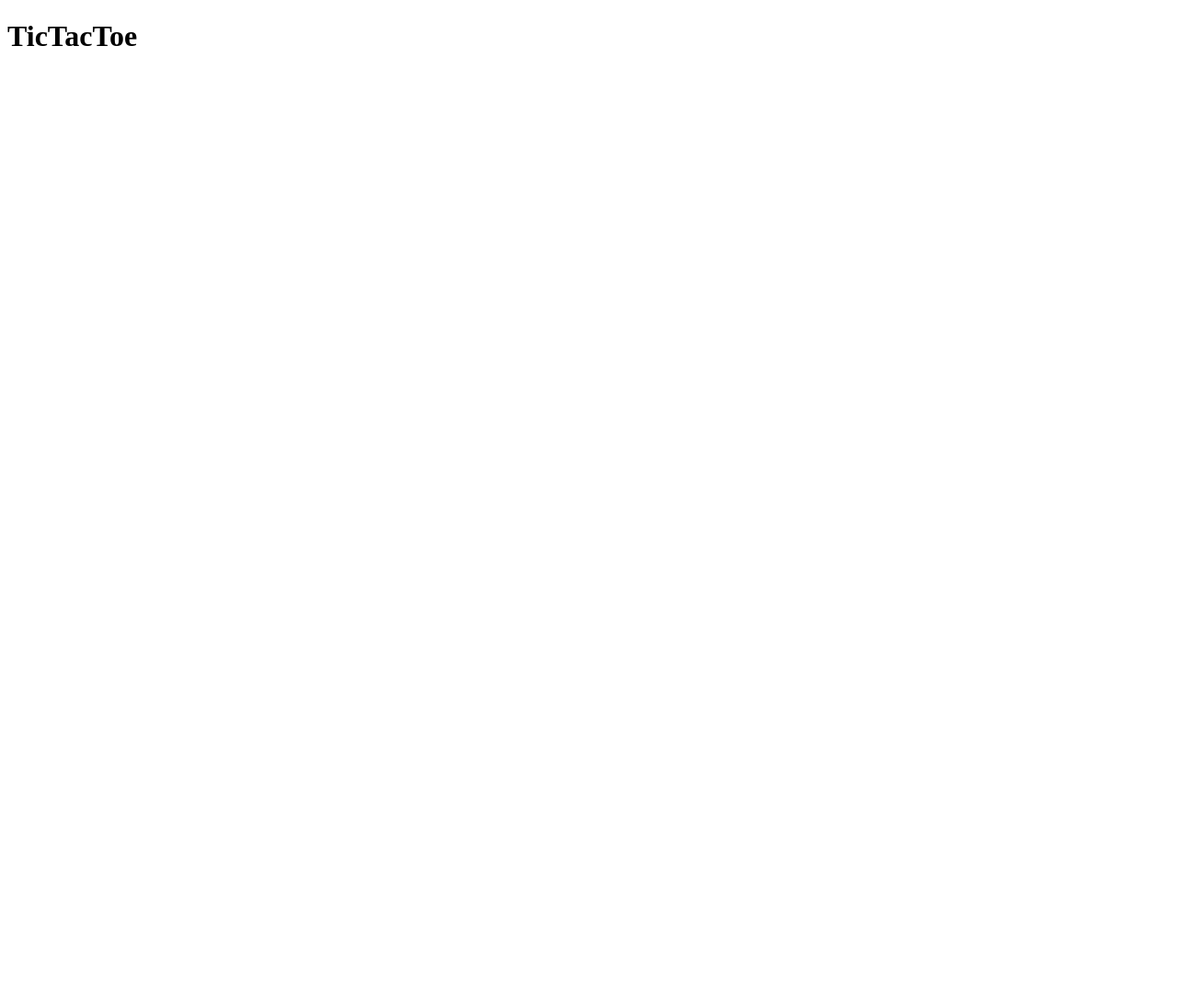
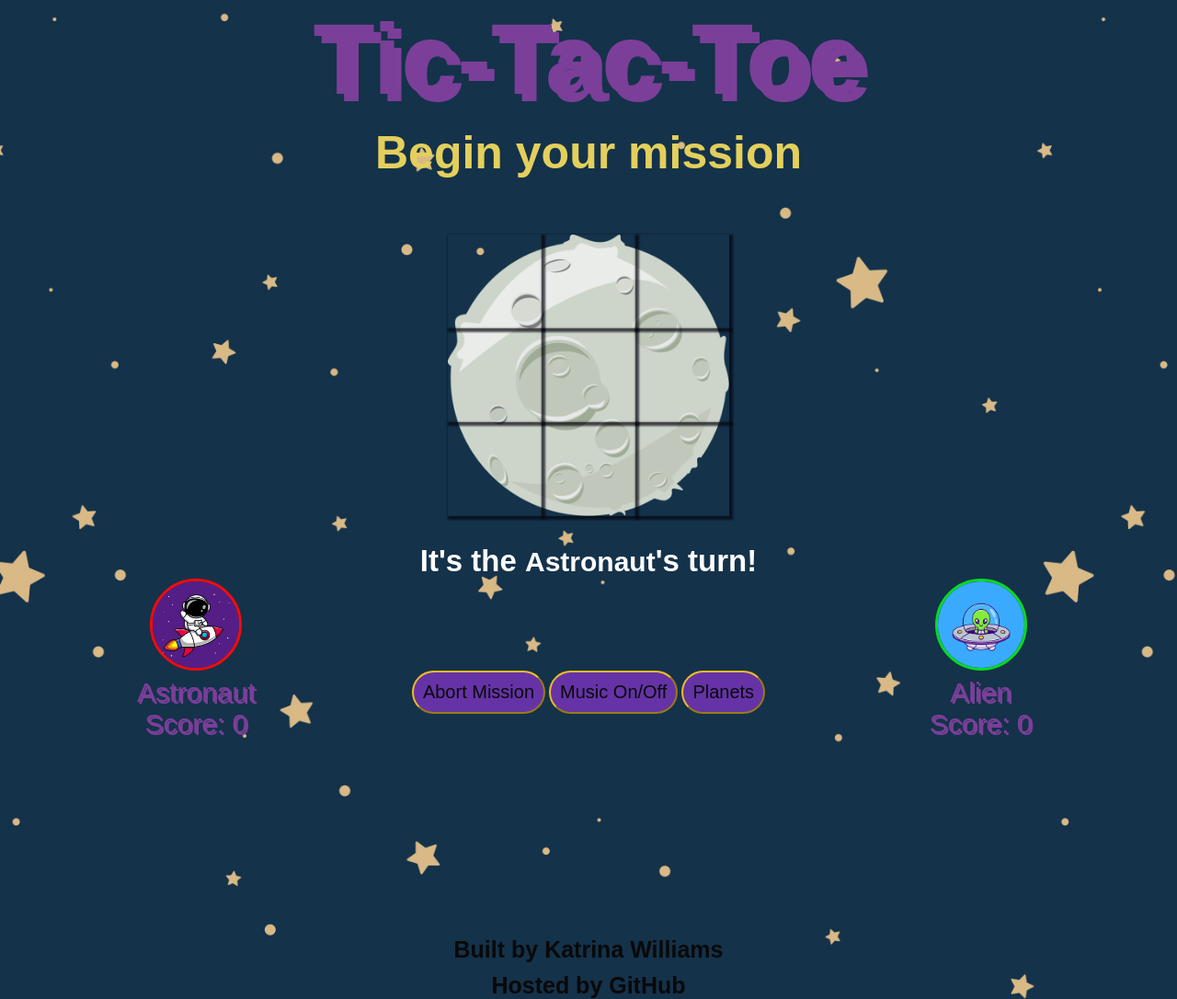
Before and after one commit to katwilliams1704/TicTacToe, a plain HTML site: page index.html in a window 1280 px wide. Shown: the whole page at 92% size. Before the commit the page ends 800 px from the top, so only its background shows below. Drawn offline with Linux system fonts and the light colour scheme; a web font is replaced by a local one.

Commit message:
kats tictactoe

```diff
--- a/index.html
+++ b/index.html
@@ -4,11 +4,54 @@
     <meta charset="UTF-8">
     <meta http-equiv="X-UA-Compatible" content="IE=edge">
     <meta name="viewport" content="width=device-width, initial-scale=1.0">
-    <title>Tictactoe</title>
+    <link rel="preconnect" href="https://fonts.googleapis.com">
+    <link rel="preconnect" href="https://fonts.gstatic.com" crossorigin>
+    <link href="https://fonts.googleapis.com/css2?family=Nabla&family=Space+Mono&display=swap" rel="stylesheet">
+    <link rel="stylesheet" href="style.css">
+    <title>TicTacToe</title>
 
 </head>
 <body>
-    <h1>TicTacToe</h1>
 
+    <section id="homepage">
+        <header>
+        <h1>Tic-Tac-Toe</h1>
+        <h2>Begin your mission</h2>
+        </header>
+        <div class="grid-area">
+            <div data-cell-index="0" class="cell"></div>
+            <div data-cell-index="1" class="cell"></div>
+            <div data-cell-index="2" class="cell"></div>
+            <div data-cell-index="3" class="cell"></div>
+            <div data-cell-index="4" class="cell"></div>
+            <div data-cell-index="5" class="cell"></div>
+            <div data-cell-index="6" class="cell"></div>
+            <div data-cell-index="7" class="cell"></div>
+            <div data-cell-index="8" class="cell"></div>
+        </div>
+        <div class="winning-message" id="winningMessage">
+            <div id="winning-message"></div>
+        <h3 class="display player">It's the <span class="playersTurn">Astronaut</span>'s turn!</h3>
+        <div class="container">
+            <div class="playername" id="player1">
+                <img id="astronaut" src="Images/cute astronaut.jpg">
+                <p class="playername">Astronaut</p>
+                <p>Score: <span id="pulse">0</span></p>
+            </div>
+            <div class="playername" id="player2">
+                <img id="alien" src="Images/cute alien.jpg" alt="alien">
+                <p class="playername">Alien</p>
+                <p>Score: <span id="pulse">0</span></p>
+            </div>
+        <footer>
+            <button class="restart-game" onclick="buttonSound.play()">Abort Mission</button>
+            <button class="audio-control" onclick="buttonSound.play()">Music On/Off</button>
+            <button class="planets" onclick="buttonSound.play()">Planets</button>
+        </footer>
+        <h4>Built by Katrina Williams</h4>
+        <h5>Hosted by GitHub</h5>
+        </div>
+    </section>
+    <script type="text/javascript" src="script.js"></script>
 </body>
 </html>
--- /dev/null
+++ b/script.js
@@ -0,0 +1,124 @@
+//================================================================================================
+
+//								TIC-TAC-TOE		BY KATRINA WILLIAMS
+
+//================================================================================================
+// GAME VARIABLES, FUNCTIONS & STRUCTURE
+//============================================
+
+// Variables
+let currentPlayer = 'X'
+let astronaut = 'X'
+let alien = 'O'
+let playSounds = true
+let astronautScore = 0
+let alienScore = 0
+// let firstMove = wins[0]
+// let secondMove = wins[1]
+// let thirdMove = wins[2]
+let board = [
+	['', '', ''],
+	['', '', ''],
+	['', '', ''],
+]
+
+// Elements
+const blocks = document.querySelectorAll('.block')
+const playersTurn = document.querySelector('.playersTurn')
+const winMessage = document.querySelector('.winningMessage')
+const hiddenResultPage = document.getElementById('resultpage') // remove later?
+const abortMission = document.querySelector('.abortMission')
+const musicButton = document.querySelector('.audio-control')
+const addPlayerXScore = document.getElementById('playerXScore')
+const addPlayerOScore = document.getElementById('playerOScore')
+const planetsButton = document.getElementById('.planets') // create before using
+
+
+// Adds currentPlayers token('X') to clicked cell
+let cells = document.querySelectorAll('.cell')
+cells.forEach(function(cell){
+	cell.addEventListener('click', function(event){
+		console.log(typeof event.target.dataset.cellIndex)
+		cell.textContent = currentPlayer
+		switchPlayer()
+	})
+})
+
+// Places a player's token and the player's audio when a cell is clicked
+const placeToken = (player, clickedCell) => {
+    if (player === 'astronaut') {
+        clickedCell.innerHTML = 'X'
+        clickedCell.classList.add('astronaut')
+		// Individual player's click sound
+        if (playSounds) {
+            rocketSound.play('Audio/rocket.wav')
+        }
+    } else if (player === 'alien') {
+        clickedBlock.innerHTML = 'O'
+        clickedBlock.classList.add('alien')
+		// Individual player's click sound
+        if (playSounds) {
+            alienSound.play('Audio/alien.wav')
+        }
+    }
+}
+
+// Alternating players token after each click ========= FIX BUG
+const switchPlayer = () => {
+    if (currentPlayer === astronaut) {
+        currentPlayer = alien
+        playersTurn.innerHTML = 'alien'
+    } else {
+        currentPlayer = astronaut
+        playersTurn.innerHTML = 'astronaut'
+    }
+}
+
+// Array of boxes that need to be clicked by a player in order to win
+const winningCombinations = [
+	[0, 1, 2],
+	[3, 4, 5],
+	[6, 7, 8],
+	[0, 3, 6],
+	[1, 4, 7],
+	[2, 5, 8],
+	[0, 4, 8],
+	[2, 4, 6]
+]
+
+// Result Messages
+const messages = {
+	playerMode: {
+		astronautWin: [
+			'Astronaut wins!',
+			'One small step for man, one giant leap for mankind!',
+		],
+		alienWin: [
+			'Alien Wins!',
+			'Its an alien invasion!',
+		],
+		draw: [
+			'Its a draw! Begin a new mission?'
+		]
+	}
+}
+
+// check win and return a boolean
+function checkForWinner(){
+	winningCombinations.forEach(function(combination){
+		let check = combination.every(index => cells[index].innertext.trim() === currentPlayer)
+		if(check){
+			alert(currentPlayer = messages.astronautWin[0, 1])
+		}
+	})
+}
+
+
+//==========================================
+// AUDIO CONTROL
+//==========================================
+const rocketSound = new Audio('Audio/rocket.wav')
+const alienSound = new Audio('Audio/alien.wav')
+const buttonSound = new Audio('Audio/low-beep.wav')
+const winSound = new Audio('Audio/winner.wav')
+const gameMusic = new Audio()
--- /dev/null
+++ b/style.css
@@ -0,0 +1,165 @@
+.homepage {
+    display: flex;
+    flex-direction: row;
+    justify-content: center;
+    }
+    h1 {
+        font-size: 110px;
+        font-family: 'Nabla', arial;
+        text-shadow: 8px 8px;
+        color: rgb(123, 63, 153);
+        text-align: center;
+
+    }
+    h2 {
+        font-size: 50px;
+        font-family: 'Nabla', arial;
+        color: rgb(227, 207, 92);
+        text-align: center;
+        padding-top: 10px;
+        padding-bottom: 50px;
+        animation: pulse 5s;
+    }
+    h3 {
+        font-size: 33px;
+        font-family: 'Nabla', arial;
+        color: rgb(252, 252, 252);
+        text-align: center;
+        padding-top: 20px;
+
+    }
+        span {
+            font-size: 30px;
+            font-family: 'Nabla', arial;
+        }
+    h4 {
+        font-size: 25px;
+        font-family: 'Nabla', arial;
+        text-align: center;
+        color: rgb(9, 9, 9);
+        margin-top: 180px;
+        grid-row: 2 / 3;
+        grid-column: 1 / 4;
+    }
+    h5 {
+        font-size: 25px;
+        font-family: 'Nabla', arial;
+        text-align: center;
+        color: rgb(9, 9, 9);
+        margin-top: 10px;
+        grid-row: 3 / 4;
+        grid-column: 1 / 4;
+
+    }
+    body {
+        display: center;
+        background-image: url("Images/starry\ sky.jpg");
+        background-repeat: repeat;
+        background-attachment: fixed;
+        background-size: cover;
+    }
+    .container {
+        display: grid;
+        grid-template-columns: repeat(3, 1fr);
+        grid-template-rows: repeat(2, 1fr);
+        text-align: center;
+    }
+    #moon {
+        height: 100px;
+        width: 100px;
+        border-radius: 100px;
+    }
+    #astronaut {
+        height: 100px;
+        width: 100px;
+        border-radius: 100px;
+        border-style: solid;
+        color: rgb(255, 9, 9);
+
+    }
+    #alien {
+        height: 100px;
+        width: 100px;
+        border-radius: 100px;
+        border-style: solid;
+        color: rgb(7, 220, 31);
+
+    }
+    * {
+        margin: 0;
+        padding: 0;
+        box-sizing: border-box;
+
+    }
+    .grid-area {
+        display: grid;
+        grid-template-columns: repeat(3, auto);
+        width: 306px;
+        margin: 10px auto;
+        background-image: url("Images/cartoon-moon.png");
+        background-size: 100%;
+        opacity: 98%;
+    }
+    .grid-tiles {
+        font-family: 'Nabla', arial;
+        font-size: 30px;
+    }
+    .playername {
+        font-family: 'Nabla', arial;
+        font-size: 30px;
+        text-shadow: 2px 2px;
+        color: rgb(123, 63, 153);
+        animation: pulse 5s;
+
+    }
+    .alienScore, .astonautScore {
+        font-family: 'Nabla', arial;
+        font-size: 30px;
+        padding-bottom: 20px;
+    }
+    .cell {
+        font-family: 'Nabla', arial;
+        width: 102px;
+        height: 102px;
+        box-shadow: 2px 2px 2px 2px hsl(246, 45%, 4%);
+        opacity: 70%;
+        cursor: pointer;
+        line-height: 100px;
+        font-size: 100px;
+        text-align: center;
+    }
+    button {
+        font-family: 'Nabla', arial;
+        font-size: 20px;
+        background-color: rgb(101, 51, 166);
+        padding: 10px;
+        text-align: center;
+        align-items: center;
+        border-radius: 28px;
+        border-color: rgb(239, 188, 36);
+        color: rgb(9, 9, 9);
+        cursor: pointer;
+    }
+    .pulse:hover {
+        animation: pulse 1.5s;
+      }
+    @keyframes pulse {
+        0% {
+          transform: scale(.85);
+        }
+        70% {
+          transform: scale(1);
+
+        }
+        100% {
+          transform: scale(1);
+        }
+      }
+    footer {
+        margin-top: 100px;
+        grid-column: 2 / 3;
+        grid-row: 1 / 2;
+    }
+    #player2 {
+        grid-column: 3 / 4;
+    }
```
Also changed, not shown: Images/alien-wins.jpg (added), Images/astronaut-peace.jpg (added), Images/astronaut-wins.jpg (added), Images/caroon-neptune.png (added), Images/cartoon-mars.png (added), Images/cartoon-moon.png (added), Images/cute alien.jpg (added), Images/cute astronaut.jpg (added), Images/starry sky.jpg (added), 5 other files.
